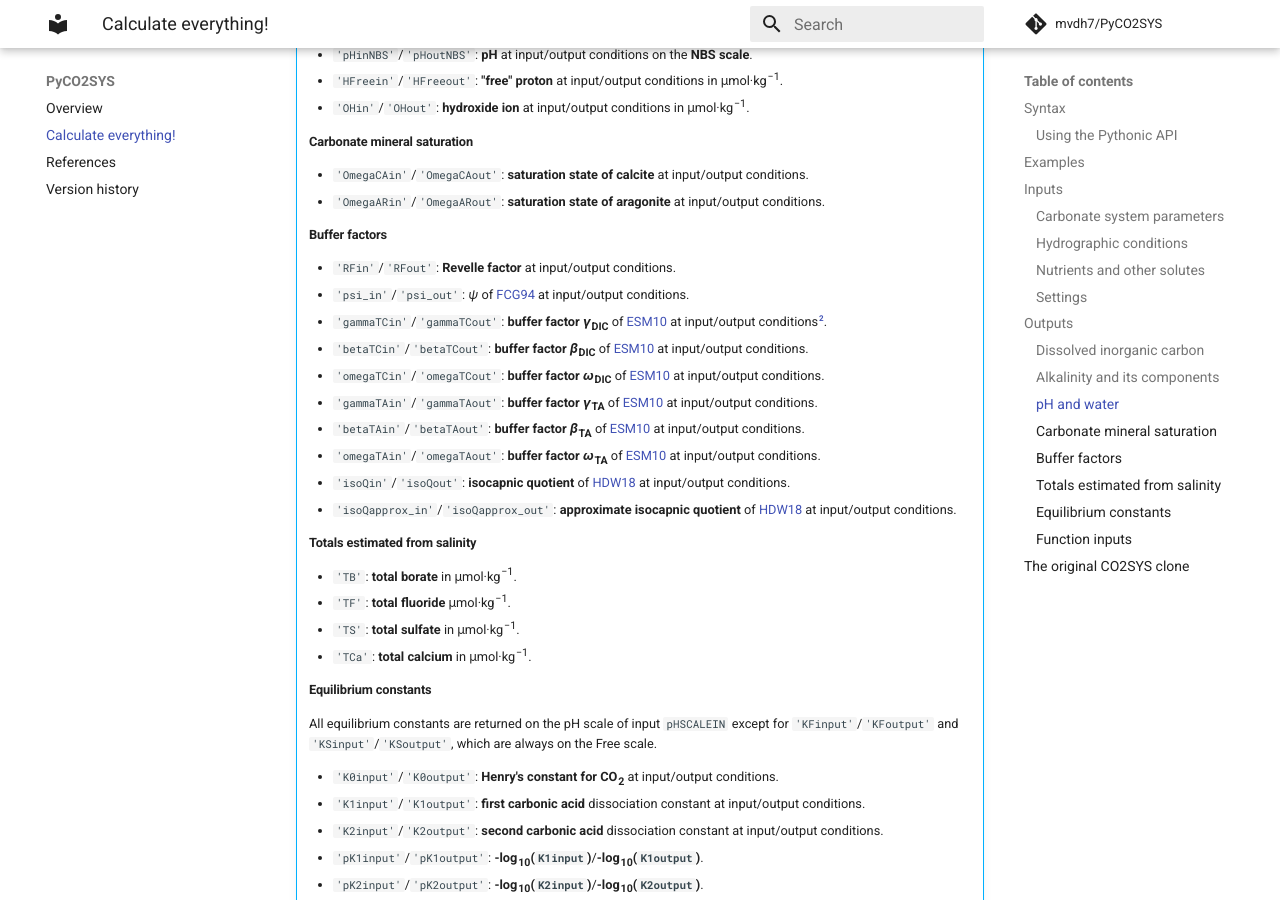
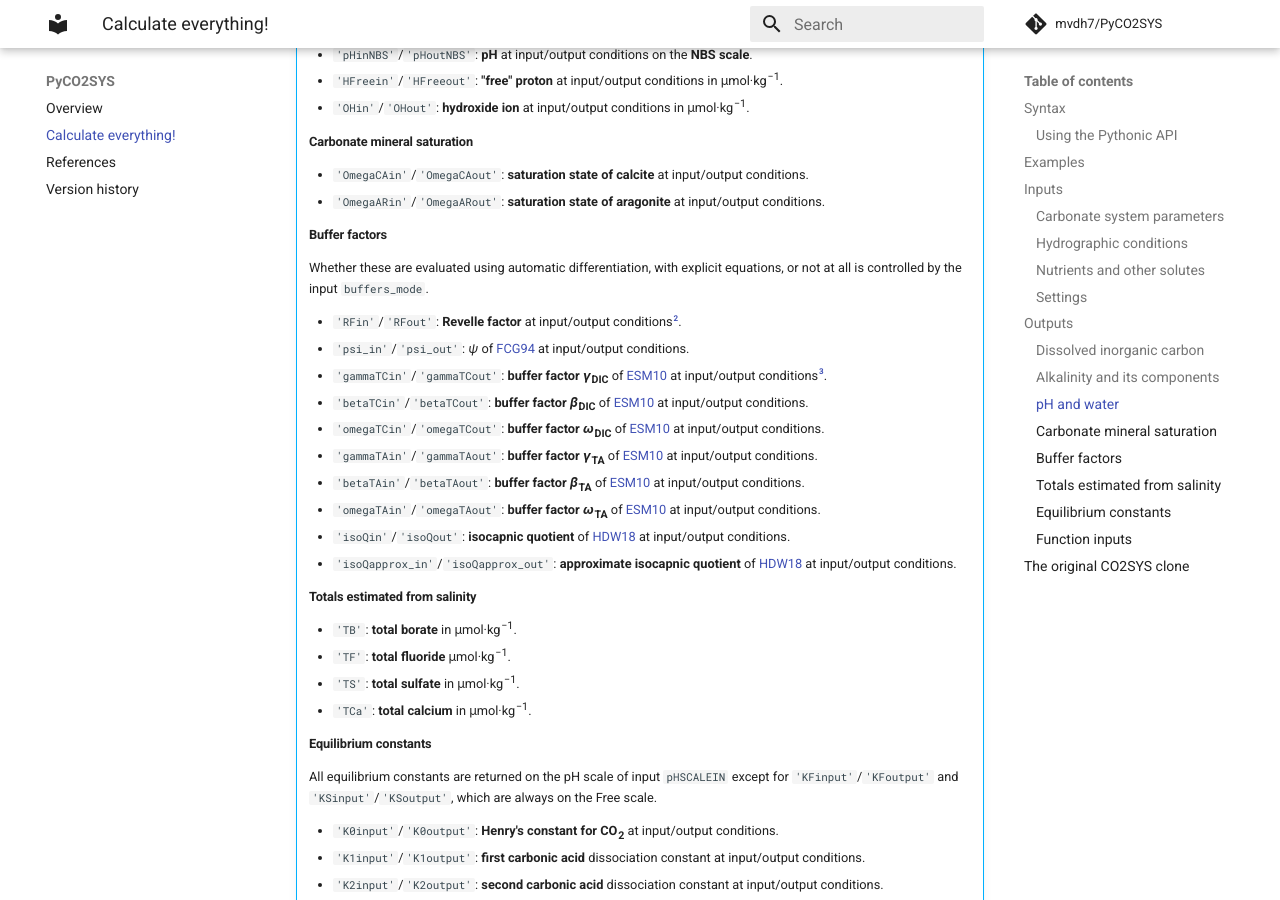
Before and after one commit to mvdh7/PyCO2SYS, an MkDocs documentation site: the page built from docs/co2sys.md, in a window 1280 px wide and 900 px high, scrolled down 4679 px. Built offline with MkDocs 1.6.1 and Material for MkDocs 9.7.7, drawn with Linux system fonts in a browser that asks for light colours; formulas are drawn with MathJax 3; comment, search, counter and statistics services are not loaded; some of the changed text lies outside the part shown.

Commit message:
Add buffers_mode clarifications

```diff
--- a/docs/co2sys.md
+++ b/docs/co2sys.md
@@ -185,9 +185,11 @@ The results of `CO2SYS` calculations are stored in a [dict](https://docs.python.
 
     #### Buffer factors
 
-    * `'RFin'`/`'RFout'`: **Revelle factor** at input/output conditions.
+    Whether these are evaluated using automatic differentiation, with explicit equations, or not at all is controlled by the input `buffers_mode`.
+
+    * `'RFin'`/`'RFout'`: **Revelle factor** at input/output conditions[^2].
     * `'psi_in'`/`'psi_out'`: *ψ* of [FCG94](../refs/#f) at input/output conditions.
-    * `'gammaTCin'`/`'gammaTCout'`: **buffer factor *γ*<sub>DIC</sub>** of [ESM10](../refs/#e) at input/output conditions[^2].
+    * `'gammaTCin'`/`'gammaTCout'`: **buffer factor *γ*<sub>DIC</sub>** of [ESM10](../refs/#e) at input/output conditions[^3].
     * `'betaTCin'`/`'betaTCout'`: **buffer factor *β*<sub>DIC</sub>** of [ESM10](../refs/#e) at input/output conditions.
     * `'omegaTCin'`/`'omegaTCout'`: **buffer factor *ω*<sub>DIC</sub>** of [ESM10](../refs/#e) at input/output conditions.
     * `'gammaTAin'`/`'gammaTAout'`: **buffer factor *γ*<sub>TA</sub>** of [ESM10](../refs/#e) at input/output conditions.
@@ -250,7 +252,9 @@ The results of `CO2SYS` calculations are stored in a [dict](https://docs.python.
 
 [^1]: See [ZW01](../refs/#z) for definitions of the different pH scales.
 
-[^2]: Equations for the buffer factors of [ESM10](../refs/#e) have all been corrected for typos following [RAH18](../refs/#r) and [OEDG18](../refs/#o).
+[^2]: In `buffers_mode='explicit'`, the Revelle factor is calculated using a simple finite difference scheme, as in the MATLAB version of CO<sub>2</sub>SYS.
+
+[^3]: Equations for the buffer factors of [ESM10](../refs/#e) in `buffers_mode='explicit'` have all been corrected for typos following [RAH18](../refs/#r) and [OEDG18](../refs/#o).
 
 ## The original CO<sub>2</sub>SYS clone
 
```
Also changed, not shown: README.md (+3 -2 lines).
